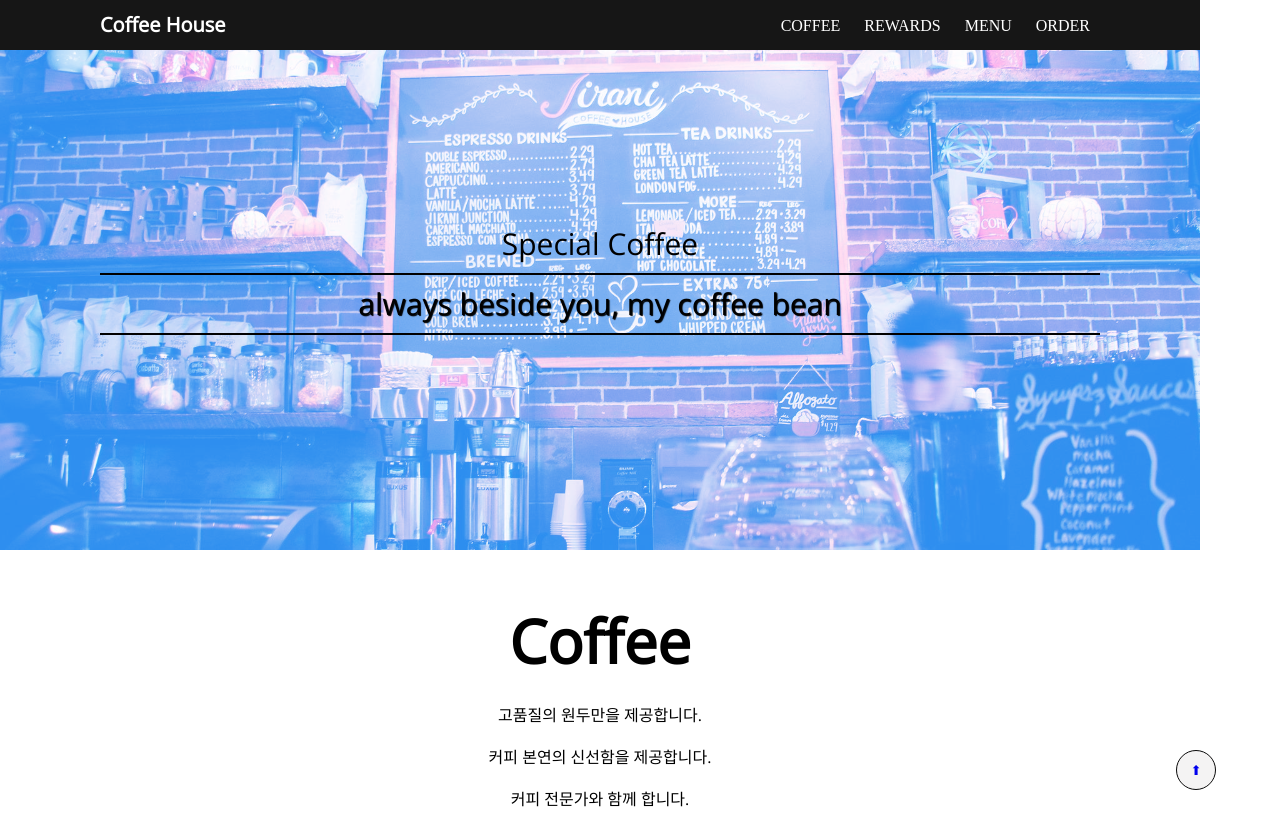
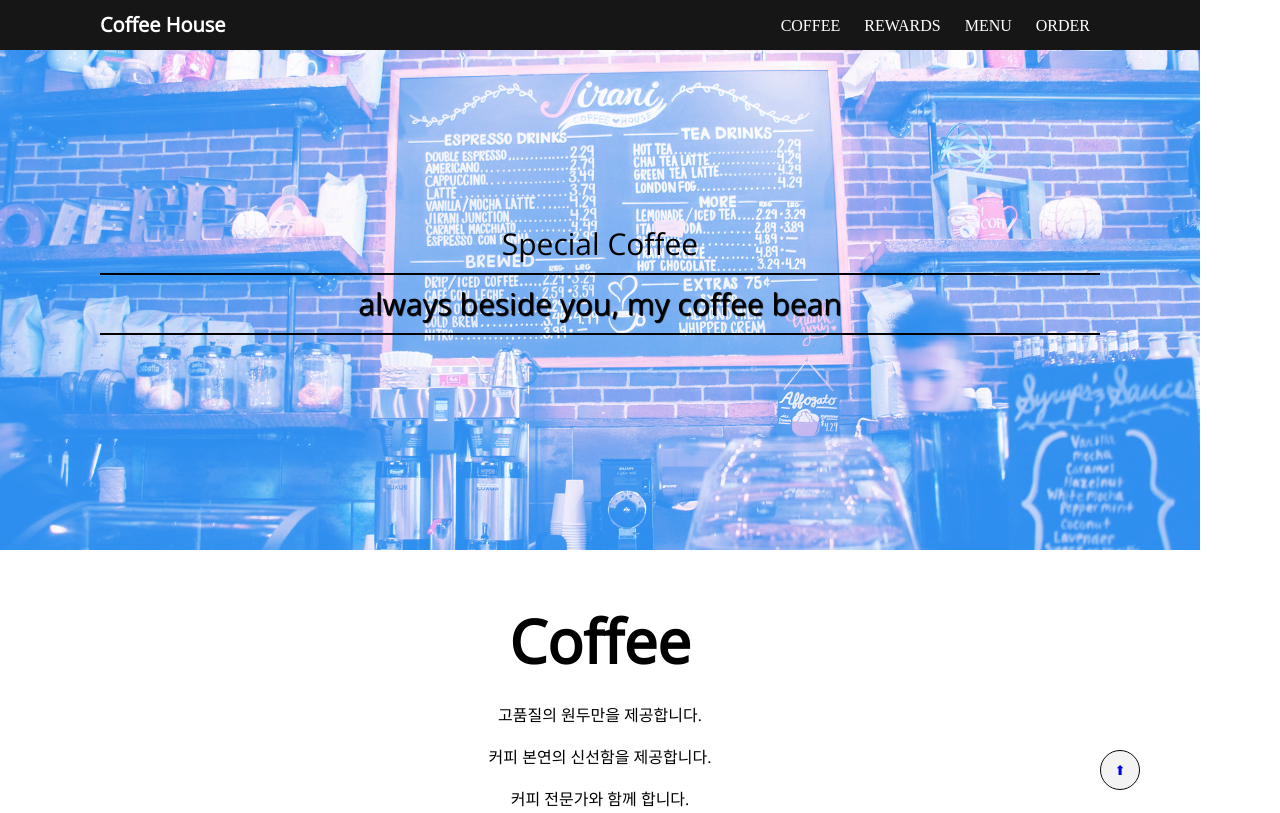
Before and after one commit to oreovanilla0412/assignment_coffe, a plain HTML site: page index.html in a window 1280 px wide. Shown: the top 813 px of the page. Drawn offline with nearby package versions, Linux system fonts and the light colour scheme.

Commit message:
Add files via upload

```diff
--- a/css/style.css
+++ b/css/style.css
@@ -275,7 +275,7 @@ footer{
 #top{
     position: fixed;
     bottom: 10px;
-    right: 5%;
+    left: 1100px;
 }
 
 .btn-blue{
```
